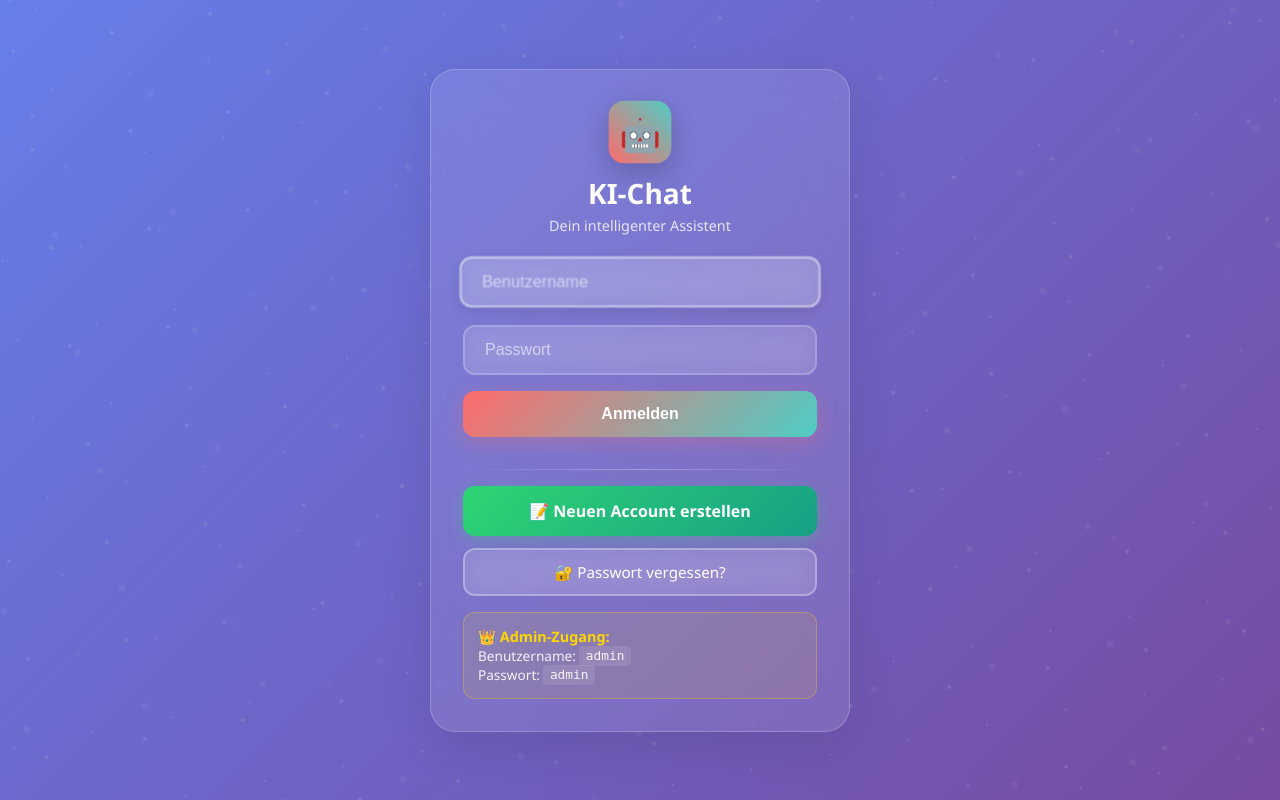
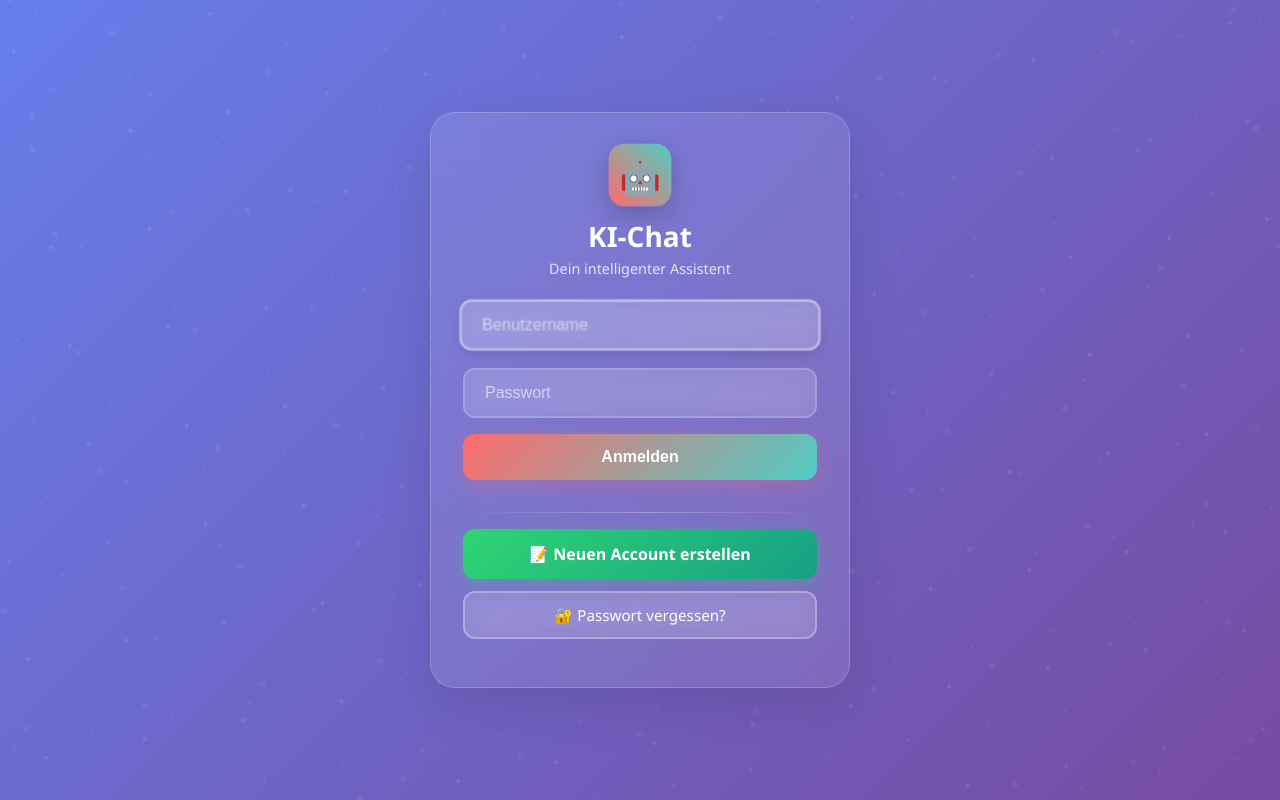
Before and after one commit to IchmagWasser/ai-girlfriend-test, a FastAPI app: page / in a window 1280 px wide. Run offline with FastAPI, Linux system fonts and the light colour scheme.

Commit message:
Update: Neue Funktionen eingebaut

```diff
--- a/templates/login.html
+++ b/templates/login.html
@@ -362,12 +362,6 @@
                 🔐 Passwort vergessen?
             </a>
         </div>
-
-        <div class="admin-info">
-            <strong>👑 Admin-Zugang:</strong><br>
-            Benutzername: <code>admin</code><br>
-            Passwort: <code>admin</code>
-        </div>
     </div>
 
     <script>
```
